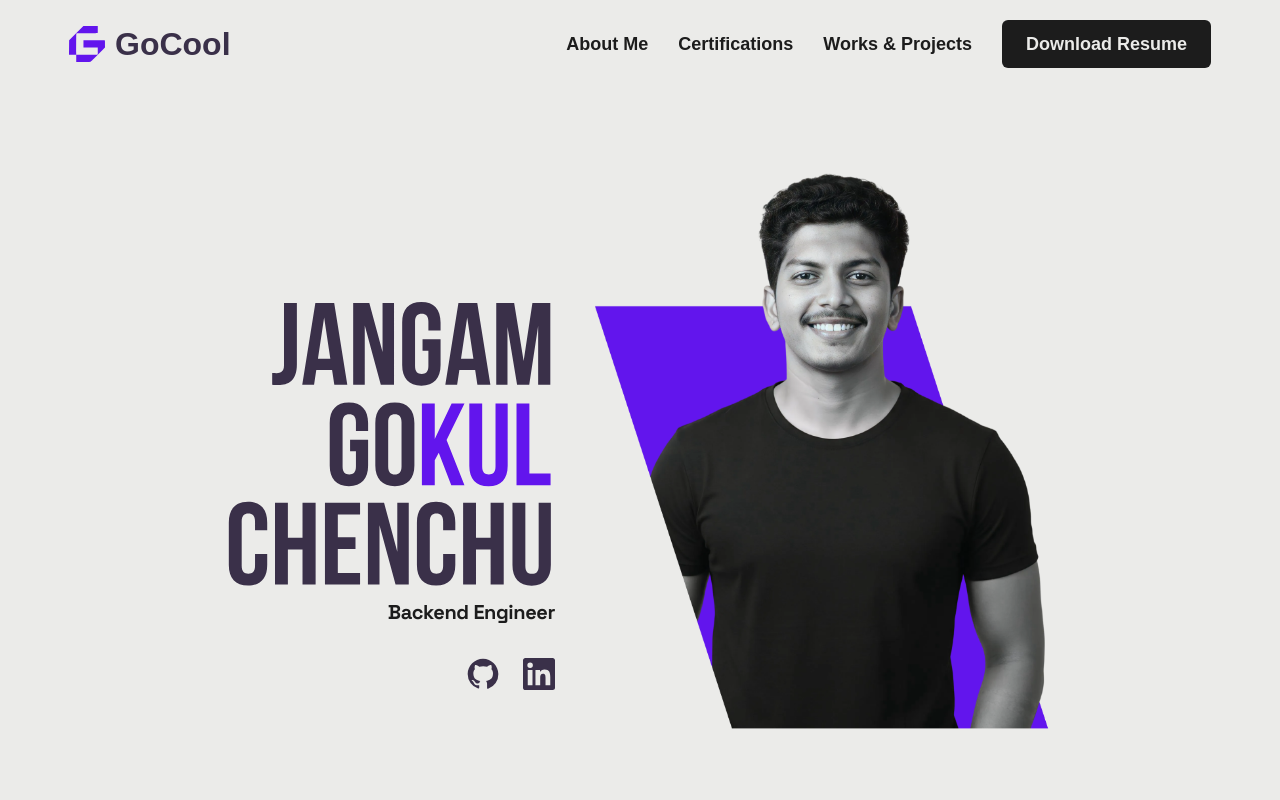
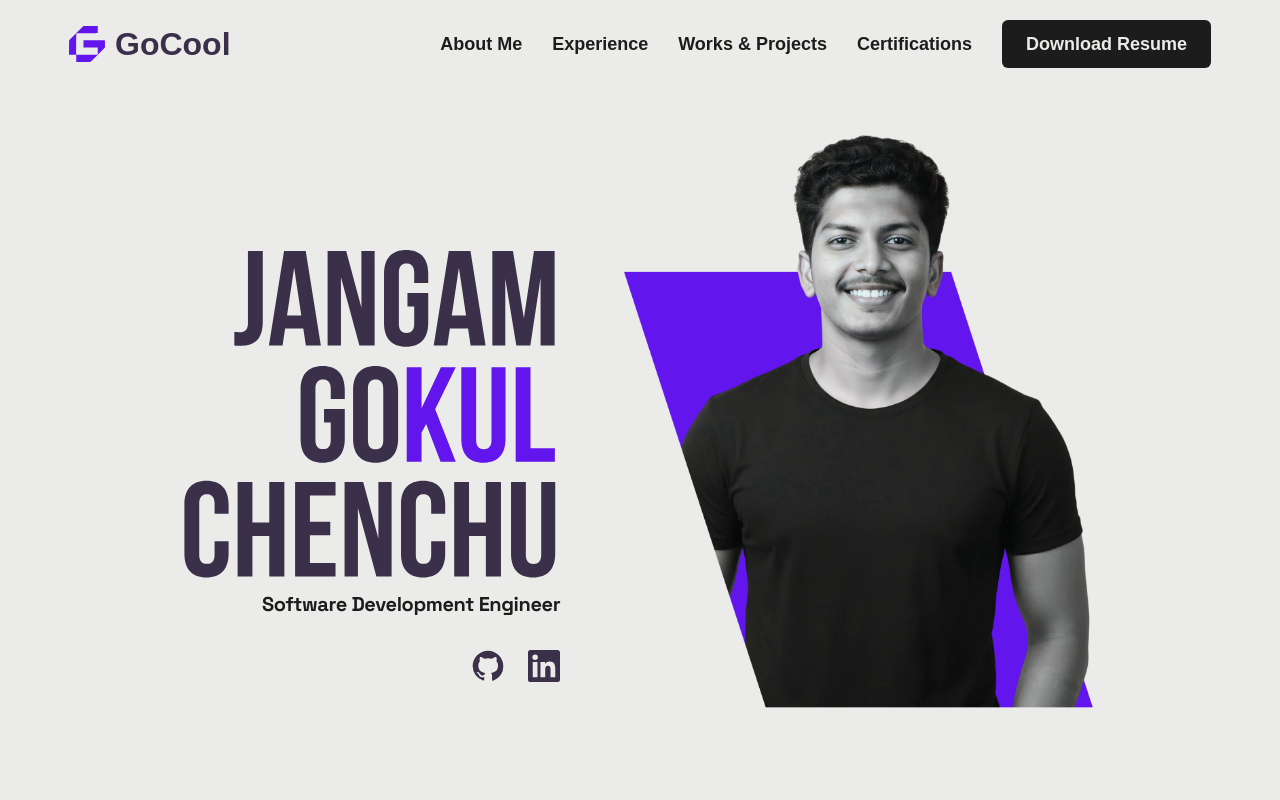
Before and after one commit to chenchugokuljangam13/chenchugokuljangam13.github.io, a React (Vite) app: page / in a window 1280 px wide. Shown: the top 800 px of the page. Built offline with nearby package versions, Linux system fonts and the light colour scheme; a web font is replaced by a local one.

Commit message:
updated spacing opadding

```diff
--- a/src/components/Certifications.jsx
+++ b/src/components/Certifications.jsx
@@ -3,7 +3,7 @@ import { CERTIFICATIONS } from '../data.js'
 export default function Certifications() {
   return (
     <section id="certifications" className="px-5 py-20 md:px-10 md:py-28">
-      <div className="mx-auto max-w-[1008px]">
+      <div className="mx-auto max-w-[1100px]">
         <h2 className="mb-10 font-bebas text-5xl text-slate md:text-6xl">
           Certifications<span className="text-purple">.</span>
         </h2>
--- a/src/components/Contact.jsx
+++ b/src/components/Contact.jsx
@@ -1,24 +1,5 @@
-import { GithubIcon, LinkedinIcon, StarIcon } from './Icons.jsx'
+import { GithubIcon, LinkedinIcon } from './Icons.jsx'
 import { LINKS } from '../data.js'
-
-function Marquee() {
-  const items = ['GOKUL', 'GOCOOL', 'GOKUL', 'GOCOOL']
-  const loop = [...items, ...items]
-  return (
-    <div className="overflow-hidden">
-      <div className="marquee-track flex w-max animate-marquee items-center gap-12 md:gap-16">
-        {loop.map((word, i) => (
-          <div key={i} className="flex items-center gap-12 md:gap-16">
-            <span className="font-bebas text-7xl leading-[0.8] text-white md:text-9xl lg:text-[11rem]">
-              {word}
-            </span>
-            <StarIcon className="h-12 w-12 shrink-0 text-white md:h-20 md:w-20" />
-          </div>
-        ))}
-      </div>
-    </div>
-  )
-}
 
 export default function Contact() {
   return (
@@ -57,11 +38,7 @@ export default function Contact() {
         </div>
       </div>
 
-      <div className="mt-16">
-        <Marquee />
-      </div>
-
-      <div className="mx-auto max-w-page px-5 py-6 md:px-10">
+      <div className="mx-auto mt-20 max-w-page px-5 py-6 md:px-10">
         <p className="flex flex-col gap-1 font-mono text-xs text-white/40 md:flex-row md:justify-between">
           <span>© {new Date().getFullYear()} Chenchu Gokul Jangam</span>
           <span>Designed &amp; built by Gokul</span>
--- a/src/components/Hero.jsx
+++ b/src/components/Hero.jsx
@@ -7,7 +7,7 @@ export default function Hero() {
   return (
     <section
       id="top"
-      className="relative flex min-h-[100svh] items-center overflow-hidden px-5 pt-24 md:px-10"
+      className="relative flex items-center overflow-hidden px-5 pb-16 pt-28 md:px-10 md:pb-24 md:pt-32"
     >
       {/* Soft radial backdrop (Figma: radial-gradient behind the hero) */}
       <div
@@ -19,7 +19,7 @@ export default function Hero() {
         }}
       />
 
-      <div className="mx-auto flex w-full max-w-page flex-col items-center justify-center gap-8 md:flex-row md:gap-6 lg:gap-10">
+      <div className="mx-auto flex w-full max-w-page flex-col items-center justify-center gap-10 md:flex-row md:justify-center md:gap-12 lg:gap-16">
         {/* Name + role — right-aligned, to the left of the portrait, nudged down */}
         <div className="order-2 flex flex-col items-center gap-8 md:order-1 md:mt-24 md:items-end">
           <div className="flex flex-col items-center gap-3 md:items-end">
@@ -29,11 +29,11 @@ export default function Hero() {
               src={nameArt}
               alt="Jangam Gokul Chenchu"
               aria-hidden="true"
-              className="w-[260px] sm:w-[300px] lg:w-[330px]"
+              className="w-[220px] sm:w-[260px] lg:w-[340px] xl:w-[380px]"
             />
 
             <p className="font-space text-lg font-bold tracking-[-0.02em] text-ink md:text-xl">
-              Backend Engineer
+              Software Development Engineer
             </p>
           </div>
 
@@ -64,7 +64,7 @@ export default function Hero() {
           <img
             src={composite}
             alt="Chenchu Gokul Jangam"
-            className="h-auto w-[300px] sm:w-[360px] md:w-[420px] lg:w-[460px]"
+            className="w-auto h-[380px] sm:h-[460px] md:h-[520px] lg:h-[580px] max-h-[78svh]"
           />
         </div>
       </div>
--- a/src/components/Projects.jsx
+++ b/src/components/Projects.jsx
@@ -45,7 +45,9 @@ export default function Projects() {
 
       <div className="mx-auto max-w-[1100px]">
         <div className="mb-12 flex flex-col gap-4">
-          <h2 className="font-bebas text-5xl text-slate md:text-6xl">Projects</h2>
+          <h2 className="font-bebas text-5xl text-slate md:text-6xl">
+            Projects<span className="text-purple">.</span>
+          </h2>
           <p className="max-w-2xl font-mono text-base leading-relaxed text-ink">
             From architecting high-traffic serverless systems at AntStack to developing AI-driven
             solutions, I specialize in building robust backend environments that scale with business
--- a/src/data.js
+++ b/src/data.js
@@ -15,7 +15,7 @@ export const LINKS = {
 }
 
 export const ABOUT_INTRO =
-  "I'm a Backend Engineer specializing in scalable, high-performance systems. Expert in Python, Java, and cloud-native architectures, I simplify complex systems into secure, maintainable applications. By leveraging AI, automation, and serverless solutions, to deliver robust backend environments that drive measurable technical impact and business efficiency."
+  "I'm a Software Development Engineer specializing in scalable, high-performance systems. Expert in Python, Java, and cloud-native architectures, I simplify complex systems into secure, maintainable applications. By leveraging AI, automation, and serverless solutions, to deliver robust backend environments that drive measurable technical impact and business efficiency."
 
 export const ABOUT_CARDS = [
   {
@@ -160,6 +160,7 @@ export const CERTIFICATIONS = [
 
 export const NAV_LINKS = [
   { label: 'About Me', href: '#about' },
+  { label: 'Experience', href: '#experience' },
+  { label: 'Works & Projects', href: '#projects' },
   { label: 'Certifications', href: '#certifications' },
-  { label: 'Works & Projects', href: '#projects' },
 ]
```
